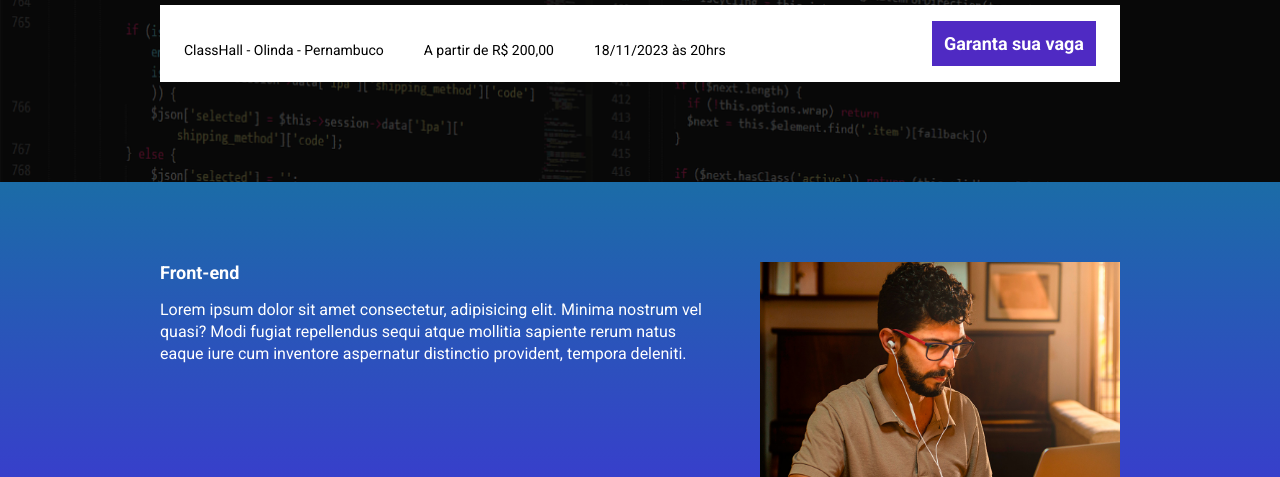
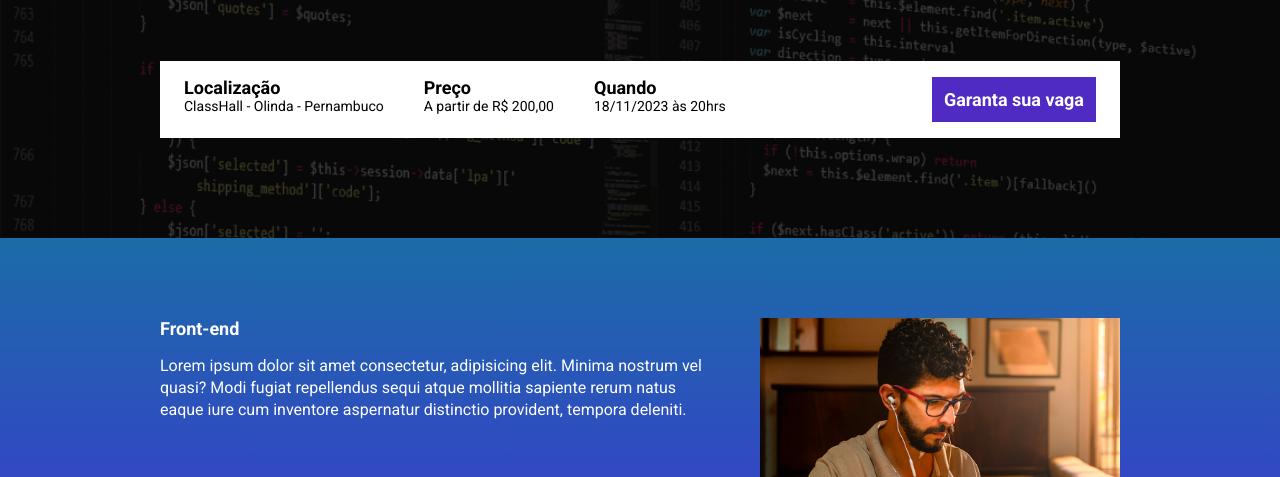
Before and after one commit to linsbruno/ebac_tech_talks, a website built with Parcel: page src/index.html in a window 1280 px wide. Shown: the part 323-800 px from the top of the page. Built offline with nearby package versions, Linux system fonts and the light colour scheme.

Commit message:
corrigindo cor da 'infos_bar' e data no .JS

```diff
--- a/src/scripts/main.js
+++ b/src/scripts/main.js
@@ -1,6 +1,6 @@
 AOS.init();
 
-const dataDoEvento = new Date("May 17,2023 19:00:00");
+const dataDoEvento = new Date("Nov 18,2023 20:00:00");
 const timeStampDoEvento = dataDoEvento.getTime();
 
 const contaAsHoras = setInterval ( function(){
--- a/src/styles/components/_infos_bar.scss
+++ b/src/styles/components/_infos_bar.scss
@@ -16,7 +16,7 @@
             color: variable.$secondaryTextColor;
 
             b {
-
+            color: variable.$secondaryTextColor;
             font-size: 18px;
             display: block;
             }
```
